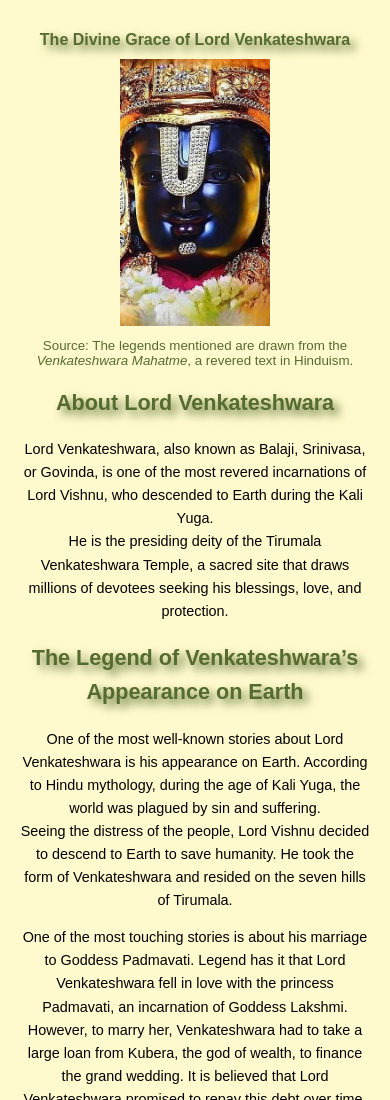
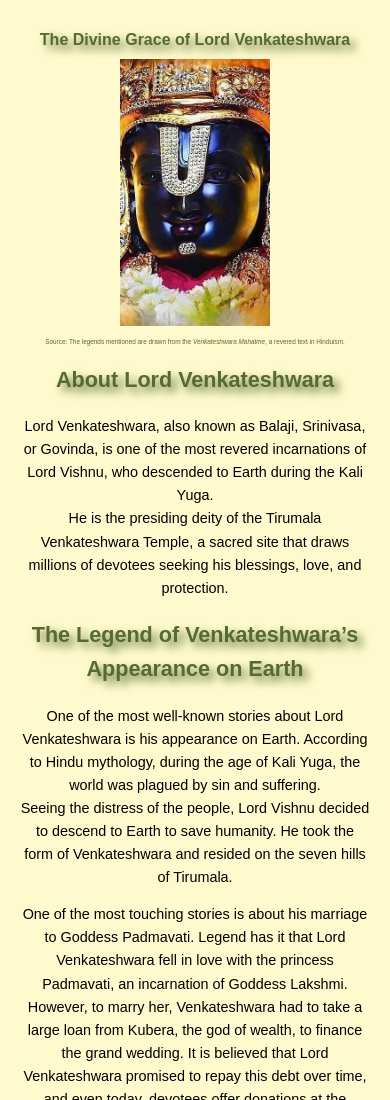
Before and after one commit to pujariaishwarya/My_Fav, a plain HTML site: page index.html in a window 390 px wide. Shown: the top 1100 px of the page. Drawn offline with Linux system fonts and the light colour scheme.

Commit message:
Update style.css

```diff
--- a/style.css
+++ b/style.css
@@ -52,6 +52,7 @@ h1, h2{
     }
     small{
         text-align: center;
+        font-size: 0.4em;
     }
     #title{
         font-size: 1em;
```
